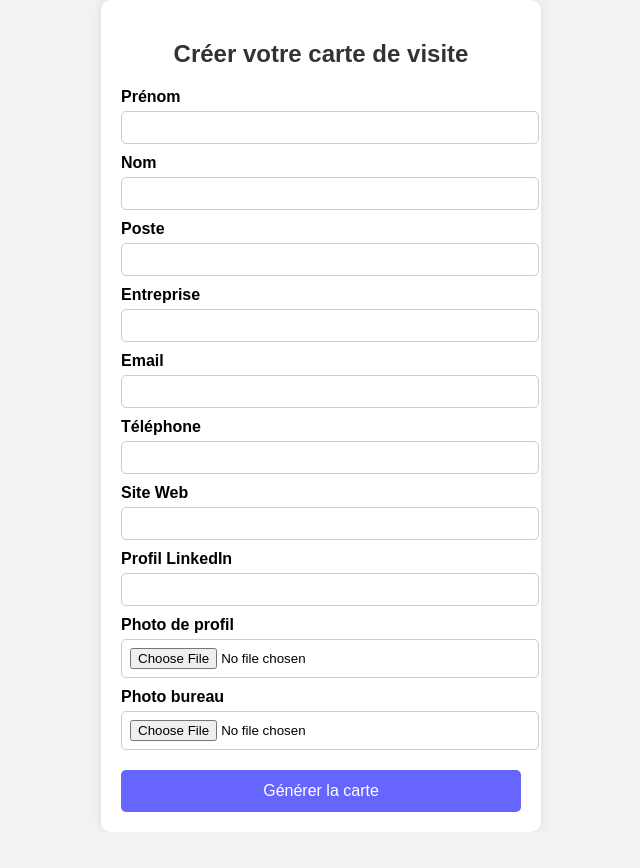
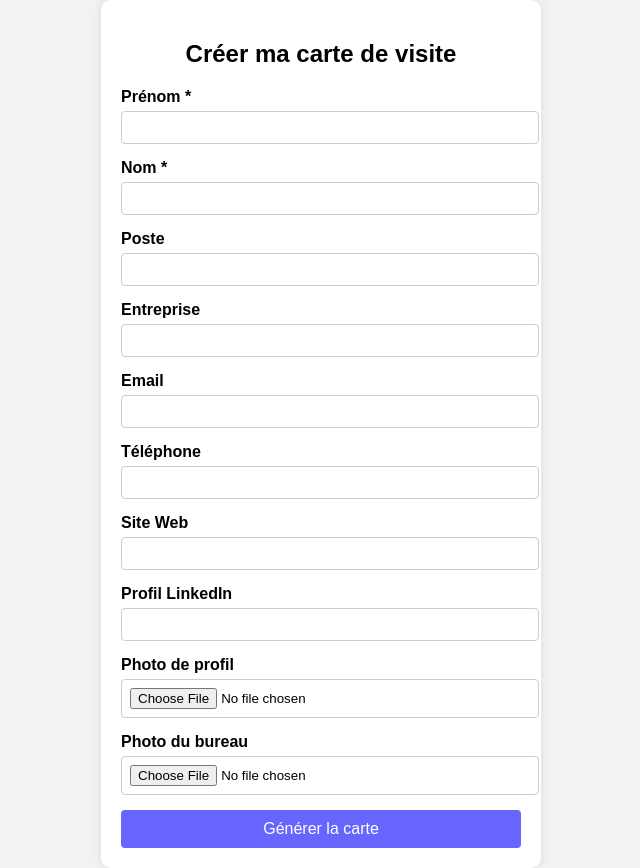
Before and after one commit to solutionspelichet/businesscard, a Flask app: page / in a window 1280 px wide. Shown: the whole page, without its empty margins (319-959 px from the left). Before the commit the page ends 832 px from the top, so only its background shows below. Run offline with Flask 3, Linux system fonts and the light colour scheme.

Commit message:
Update form.html

```diff
--- a/templates/form.html
+++ b/templates/form.html
@@ -1,10 +1,9 @@
-
 <!DOCTYPE html>
 <html lang="fr">
 <head>
-  <meta charset="UTF-8" />
-  <meta name="viewport" content="width=device-width, initial-scale=1.0"/>
-  <title>Créer votre carte de visite</title>
+  <meta charset="UTF-8">
+  <meta name="viewport" content="width=device-width, initial-scale=1">
+  <title>Créer une carte de visite</title>
   <style>
     body {
       font-family: Arial, sans-serif;
@@ -16,80 +15,91 @@
       align-items: center;
       min-height: 100vh;
     }
+
     .form-container {
-      width: 90%;
-      max-width: 400px;
-      background-color: #ffffff;
+      background-color: white;
       padding: 20px;
       border-radius: 10px;
       box-shadow: 0 0 10px rgba(0,0,0,0.1);
+      width: 90%;
+      max-width: 400px;
     }
+
     h2 {
       text-align: center;
-      color: #333;
+      margin-bottom: 20px;
     }
+
     label {
       display: block;
-      margin-top: 10px;
+      margin-bottom: 5px;
       font-weight: bold;
     }
-    input[type="text"], input[type="email"], input[type="url"], input[type="tel"], input[type="file"] {
+
+    input[type="text"],
+    input[type="email"],
+    input[type="tel"],
+    input[type="url"],
+    input[type="file"] {
       width: 100%;
       padding: 8px;
-      margin-top: 5px;
+      margin-bottom: 15px;
+      border-radius: 4px;
       border: 1px solid #ccc;
-      border-radius: 5px;
     }
+
     button {
-      width: 100%;
       background-color: #6666ff;
       color: white;
+      padding: 10px;
       border: none;
-      padding: 12px;
-      border-radius: 5px;
-      margin-top: 20px;
+      width: 100%;
+      border-radius: 4px;
+      cursor: pointer;
       font-size: 16px;
-      cursor: pointer;
     }
+
     button:hover {
       background-color: #4d4ddf;
     }
   </style>
 </head>
 <body>
-  <form class="form-container" action="/submit" method="POST" enctype="multipart/form-data">
-    <h2>Créer votre carte de visite</h2>
-    <label for="first_name">Prénom</label>
-    <input type="text" name="first_name" required>
+  <div class="form-container">
+    <h2>Créer ma carte de visite</h2>
+    <form method="POST" enctype="multipart/form-data">
+      <label for="first_name">Prénom *</label>
+      <input type="text" name="first_name" id="first_name" required>
 
-    <label for="last_name">Nom</label>
-    <input type="text" name="last_name" required>
+      <label for="last_name">Nom *</label>
+      <input type="text" name="last_name" id="last_name" required>
 
       <label for="job_title">Poste</label>
-    <input type="text" name="job_title">
+      <input type="text" name="job_title" id="job_title">
 
       <label for="company">Entreprise</label>
-    <input type="text" name="company">
+      <input type="text" name="company" id="company">
 
       <label for="email">Email</label>
-    <input type="email" name="email">
+      <input type="email" name="email" id="email">
 
       <label for="phone">Téléphone</label>
-    <input type="tel" name="phone">
+      <input type="tel" name="phone" id="phone">
 
       <label for="website">Site Web</label>
-    <input type="url" name="website">
+      <input type="url" name="website" id="website">
 
       <label for="linkedin">Profil LinkedIn</label>
-    <input type="url" name="linkedin">
+      <input type="url" name="linkedin" id="linkedin">
 
       <label for="profile">Photo de profil</label>
-    <input type="file" name="profile" accept="image/*">
+      <input type="file" name="profile" id="profile" accept="image/*">
 
-    <label for="office">Photo bureau</label>
-    <input type="file" name="office" accept="image/*">
+      <label for="office">Photo du bureau</label>
+      <input type="file" name="office" id="office" accept="image/*">
 
       <button type="submit">Générer la carte</button>
     </form>
+  </div>
 </body>
 </html>
```
Lines whose indentation alone changed are shown as unchanged.
